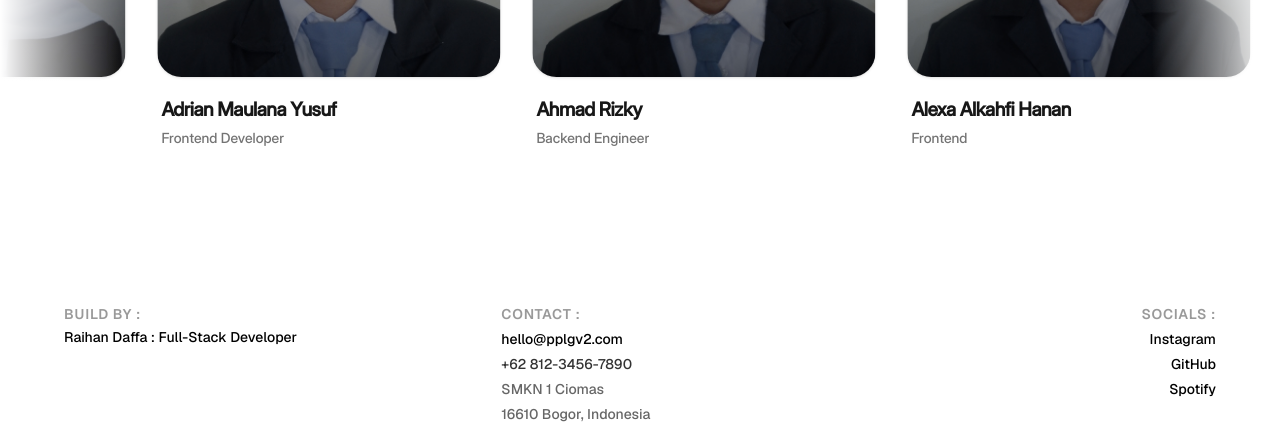
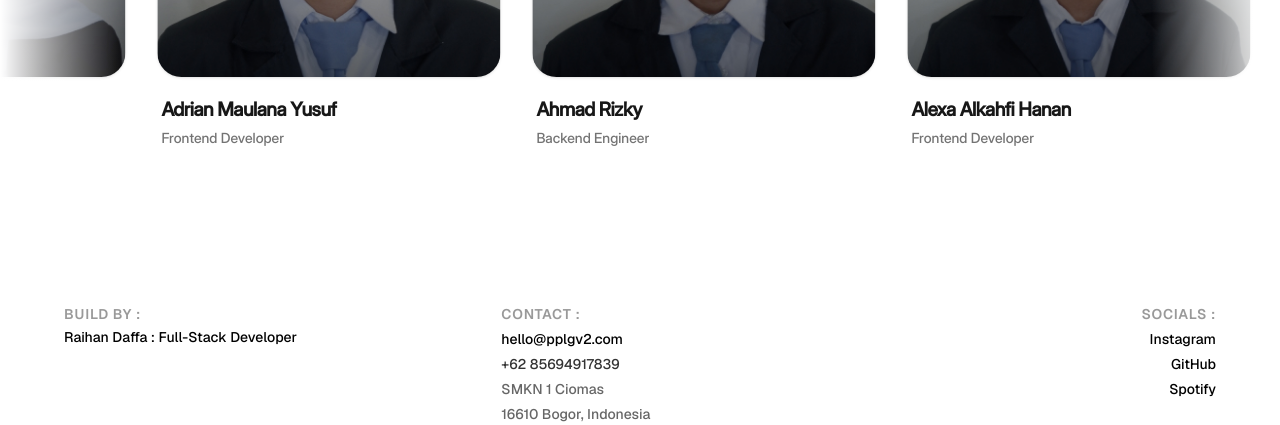
Before and after one commit to YongR4I/PPLG-V.2, a Next.js app: page /about in a window 1280 px wide. Shown: the part 2360-2785 px from the top of the page. Built offline with nearby package versions, Linux system fonts and the light colour scheme.

Commit message:
feat: implement about page with member carousel and initial layout components

```diff
--- a/src/app/about/page.tsx
+++ b/src/app/about/page.tsx
@@ -9,8 +9,8 @@ const members = [
   { name: "Adilatunnisa", role: "Data Analyst", img: "/Image/About/Member/1920.jpg" },
   { name: "Adrian Maulana Yusuf", role: "Frontend Developer", img: "/Image/About/Member/1921.jpg" },
   { name: "Ahmad Rizky", role: "Backend Engineer", img: "/Image/About/Member/1922.jpg" },
-  { name: "Alexa Alkahfi Hanan", role: "Frontend", img: "/Image/About/Member/1923.jpg" },
-  { name: "Asril Maulana", role: "Frontend Engineer", img: "/Image/About/Member/1924.jpg" },
+  { name: "Alexa Alkahfi Hanan", role: "Frontend Developer", img: "/Image/About/Member/1923.jpg" },
+  { name: "Asril Maulana", role: "Frontend Developer", img: "/Image/About/Member/1924.jpg" },
   { name: "Aura Aqueeni Ilmira", role: "Backend Developer", img: "/Image/About/Member/1925.jpg" },
   { name: "Auza Alfarizi Ramadhan", role: "Full Stack Web Developer & UI/UX Designer", img: "/Image/About/Member/1926.jpg" },
   { name: "Azka Mortaza ", role: "Front-End Developer", img: "/Image/About/Member/1954.jpg" },
--- a/src/components/layout/Footer.tsx
+++ b/src/components/layout/Footer.tsx
@@ -28,7 +28,7 @@ export default function Footer() {
               <a href="mailto:hello@pplgv2.com" className="hover:opacity-75 transition-opacity font-medium text-black">
                 hello@pplgv2.com
               </a>
-            <span className="text-black/80 font-medium">+62 812-3456-7890</span>
+              <span className="text-black/80 font-medium">+62 85694917839</span>
               <span className="text-black/60 font-medium">SMKN 1 Ciomas</span>
               <span className="text-black/60 font-medium">16610 Bogor, Indonesia</span>
             </div>
@@ -36,7 +36,7 @@ export default function Footer() {
             {/* Right Column: Socials */}
             <div className="flex flex-col space-y-1 text-[13px] md:text-[14px] md:items-end">
               <span className="font-semibold text-black/40 uppercase tracking-wider mb-1 md:text-right">Socials :</span>
-            <a href="https://instagram.com" target="_blank" rel="noopener noreferrer" className="hover:opacity-70 transition-opacity font-medium text-black">
+              <a href="https://instagram.com/raihandaffaa.dev" target="_blank" rel="noopener noreferrer" className="hover:opacity-70 transition-opacity font-medium text-black">
                 Instagram
               </a>
               <a href="https://github.com" target="_blank" rel="noopener noreferrer" className="hover:opacity-70 transition-opacity font-medium text-black">
--- a/src/components/layout/Navbar.tsx
+++ b/src/components/layout/Navbar.tsx
@@ -68,16 +68,17 @@ export default function Navbar() {
 
           {/* Kontainer Copyright diikat lebarnya dan rata kanan */}
           <div className="w-1/3 text-right">
-            <span className="opacity-80 pb-1 inline-block">BY RAIHAN</span>
+            {!pathname.startsWith('/gallery') && (
+              <span className="opacity-80 pb-1 inline-block">CREATE BY RAIHAN</span>
+            )}
           </div>
         </div>
       )}
 
       {/* Fullscreen Menu Overlay */}
       <div
-        className={`fixed inset-0 h-[100dvh] w-full bg-[#0D0D0D] z-40 flex flex-col justify-center px-6 md:px-[10vw] transition-transform duration-700 ease-[cubic-bezier(0.76,0,0.24,1)] ${
-          isMenuOpen ? 'translate-x-0' : 'translate-x-full'
-        }`}
+        className={`fixed inset-0 h-[100dvh] w-full bg-[#0D0D0D] z-40 flex flex-col justify-center px-6 md:px-[10vw] transition-transform duration-700 ease-[cubic-bezier(0.76,0,0.24,1)] ${isMenuOpen ? 'translate-x-0' : 'translate-x-full'
+          }`}
       >
         {/* Menu Items Container - group/menu lets us detect hover on ANY item to dim the others */}
         <div className="flex flex-col w-full max-w-7xl mx-auto group/menu mt-16 md:mt-0">
--- a/src/components/ui/Preloader.tsx
+++ b/src/components/ui/Preloader.tsx
@@ -14,9 +14,10 @@ export default function Preloader({ onComplete }: { onComplete?: () => void }) {
 
   // Daftar teks yang akan muncul bergantian (tanpa tanda > di dalamnya)
   const textSequence = [
-    "Archiving the moments we cannot pause...",
-    "Compiling our journey through lines of code...",
-    "Calibrating focus..."
+    "PPLG v.2 — Memories,",
+    "Satu seragam, sejuta cerita, dan mimpi-mimpi yang pernah kita bagi.",
+    "Sengaja disimpan di sini, agar tidak pernah hilang dimakan waktu.",
+    "Welcome back, let’s look back and cherish our memories together."
   ];
 
   // Effect untuk Animasi Mengetik Bergantian
@@ -95,7 +96,7 @@ export default function Preloader({ onComplete }: { onComplete?: () => void }) {
       {/* BAGIAN TEKS NGETIK */}
       {phase !== 'loading' && (
         <div
-          className="font-mono text-[12px] md:text-[14px] text-white/80 transition-opacity duration-500 tracking-wider text-center"
+          className={`font-mono text-[12px] md:text-[14px] text-white/80 transition-opacity duration-500 tracking-wider text-center ${currentTextIndex === 0 ? 'font-semibold' : ''}`}
           style={{ opacity: textOpacity }}
         >
           {currentTextIndex === 0 && <span className="text-white/50 mr-2">{'>'}</span>}
```
Lines whose indentation alone changed are shown as unchanged.
